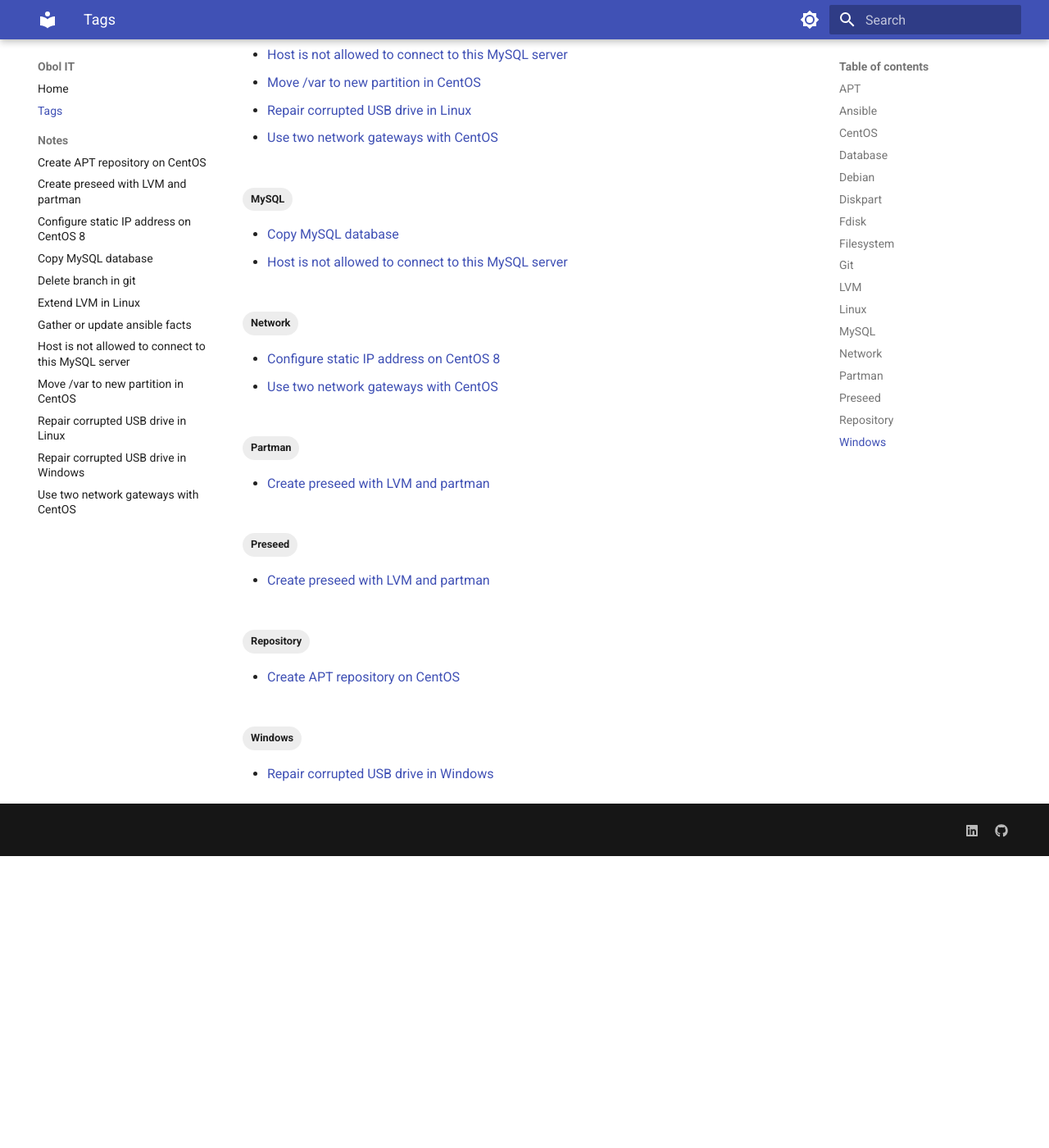
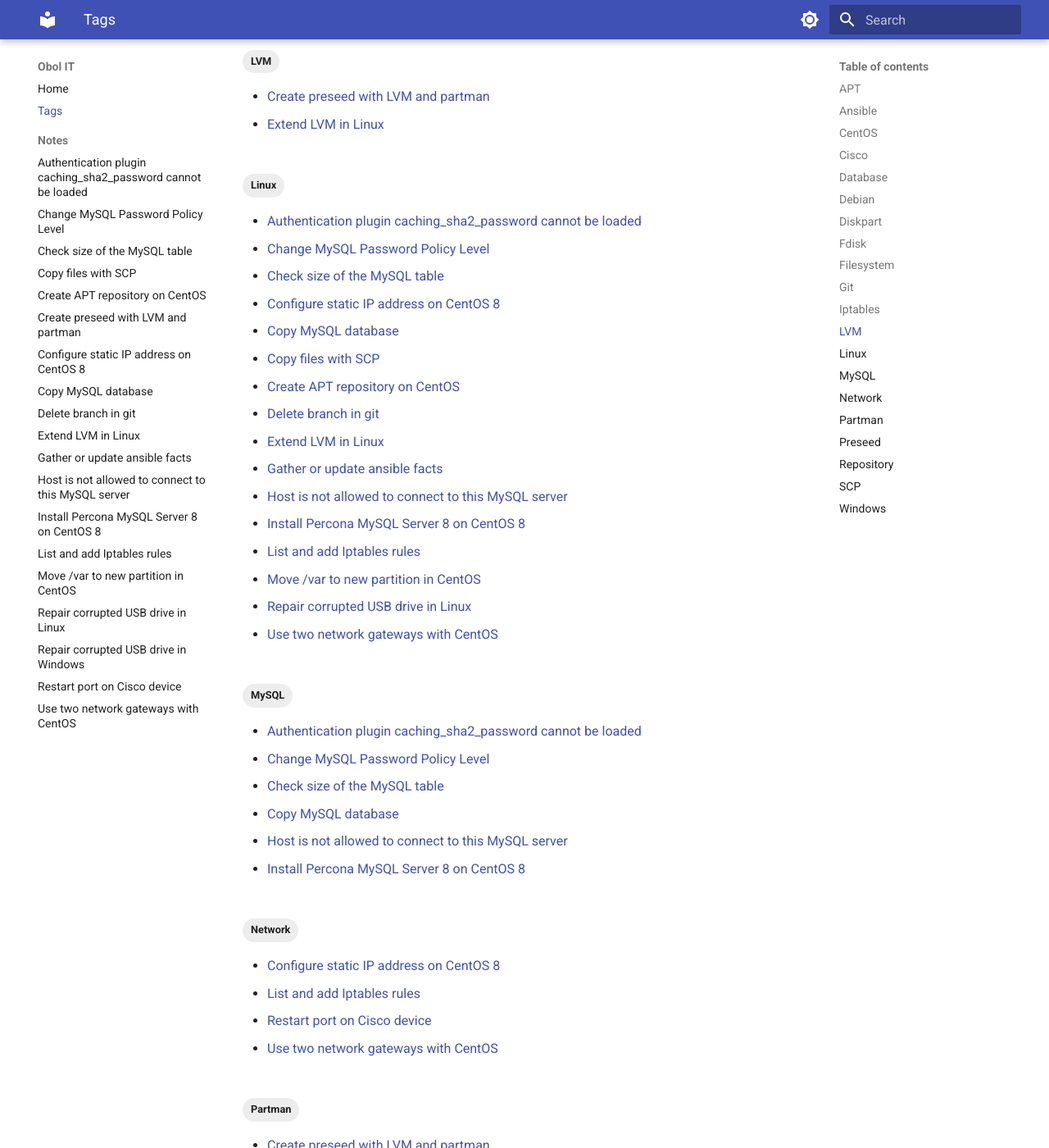
Before and after one commit to obol89/obol89.github.io, an MkDocs documentation site: the page built from docs/tags.md, in a window 1280 px wide and 1400 px high, scrolled down 1827 px. Shown: the whole window at 82% size. Built offline with MkDocs 1.6.1 and Material for MkDocs 9.7.7, drawn with Linux system fonts in a browser that asks for light colours; before the commit the page ends 2871 px from its top, so only the background shows below that; some of the changed text lies outside the part shown.

Commit message:
new posts

````diff
--- /dev/null
+++ b/docs/posts/cisco_port_restart.md
@@ -0,0 +1,54 @@
+---
+hide:
+    - footer
+tags:
+    - Cisco
+    - Network
+---
+
+# How to bring the port up from the flapping state on Cisco?
+
+If you have issues with port on your Cisco switch you need to use these commands:
+With this command you will be able to locate flapping port:
+
+``` bash
+sh int status
+```
+
+Go to the configuration state:
+
+``` bash
+conf t
+```
+
+Let's use `eth1/6` as an example.
+
+``` bash
+int eth1/6
+```
+
+Switch off and switch on the port:
+
+``` bash
+shut
+```
+
+``` bash
+no shut
+```
+
+We need to `exit` twice:
+
+``` bash
+exit
+```
+
+``` bash
+exit
+```
+
+And save our config:
+
+``` bash
+wr
+```
--- /dev/null
+++ b/docs/posts/install_percona_mysql8.md
@@ -0,0 +1,65 @@
+---
+hide:
+    - footer
+tags:
+    - MySQL
+    - Database
+    - Linux
+---
+# How To Install Percona MySQL Server 8 on CentOS 8 / RHEL 8
+
+Just to be sure if your system is up to date:
+
+``` bash
+sudo yum -y update
+```
+
+## Add Percona YUM repository
+
+``` bash
+sudo yum install https://repo.percona.com/yum/percona-release-latest.noarch.rpm
+```
+
+## Enable repository for MySQL 8.0
+
+``` bash
+sudo percona-release setup ps80
+```
+
+You will be asked to disable RHEL 8 module for MysQL. Allow that.
+
+## Install Percona Server for MySQL 8.0
+
+``` bash
+sudo yum install percona-server-server percona-toolkit
+```
+
+``` bash
+sudo percona-release enable-only tools release
+```
+
+``` bash
+sudo yum install percona-xtrabackup-80
+```
+
+## Start and secure Percona MySQL Server
+
+``` bash
+sudo systemctl enable mysqld
+```
+
+``` bash
+sudo systemctl start mysqld
+```
+
+## Find generated root temporary password
+
+``` bash
+sudo grep "temporary password" /var/log/mysqld.log
+```
+
+After that you can start MySQL installation:
+
+``` bash
+mysql_secure_installation
+```
--- /dev/null
+++ b/docs/posts/iptables_basics.md
@@ -0,0 +1,26 @@
+---
+hide:
+    - footer
+tags:
+    - Iptables
+    - Network
+    - Linux
+---
+# Useful iptables commands
+
+## Show iptables with line numbers
+
+``` bash
+iptables -nL --line-numbers
+```
+
+`-n` – Numeric output. IP addresses and port numbers will be printed in numeric format.
+`-L` – List all rules in the selected chain. If no chain is selected, all chains are listed.
+
+## Insert (add) rule in the specific place in iptables as it works descending
+
+``` bash
+sudo iptables -I INPUT 9 -i eth0 -d 192.168.1.254 -j ACCEPT -m comment --comment "my new comment"
+```
+
+Number “9” in the example above stands for this rule will be inserted on the ninth place in iptables.
--- /dev/null
+++ b/docs/posts/mysql8_caching_sha2_pass.md
@@ -0,0 +1,17 @@
+---
+hide:
+    - footer
+tags:
+    - MySQL
+    - Database
+    - Linux
+---
+# MySQL 8 – Authentication plugin ‘caching_sha2_password’ cannot be loaded
+
+This is an issue on MySQL 8 that changed the default authentication method and mysql client doesn’t understand it.
+If you want to use MySQL 8 you should set it up using the native password authentication method.
+To do that you need to use the following command in your MySQL instance:
+
+``` bash
+ALTER USER 'username'@'ip_address' IDENTIFIED WITH mysql_native_password BY 'password';
+```
--- /dev/null
+++ b/docs/posts/mysql_password_policy.md
@@ -0,0 +1,56 @@
+---
+hide:
+    - footer
+tags:
+    - MySQL
+    - Database
+    - Linux
+---
+# How to change MySQL Password Policy Level
+
+The latest MySQL servers come with a validate password plugin. This plugin configures a password policy to make server MySQL more secure.
+
+While changing the password, I got the error:
+`ERROR 1819 (HY000): Your password does not satisfy the current policy requirements.`
+
+Follow the below tutorial to change password policy level for MySQL.
+
+To change the default password policy level, we can change the settings at runtime using the command line or in the config file (`my.cnf` or `mysqld.cnf`) permanently.
+
+Login to MySQL command prompt and execute the below query to view current settings of `validate_password`.
+
+``` bash
+mysql> SHOW VARIABLES LIKE 'validate_password%';
+```
+
+``` bash
++--------------------------------------+--------+
+| Variable_name                        | Value  |
++--------------------------------------+--------+
+| validate_password.check_user_name    | OFF    |
+| validate_password.dictionary_file    |        |
+| validate_password.length             | 8      |
+| validate_password.mixed_case_count   | 1      |
+| validate_password.number_count       | 1      |
+| validate_password.policy             | MEDIUM |
+| validate_password.special_char_count | 1      |
++--------------------------------------+--------+
+7 rows in set (0.06 sec)
+```
+
+The default level is `MEDIUM`, we can change it to `LOW` by using the below query. The `LOW` level required only the password’s length to min 8 characters.
+
+``` bash
+mysql> SET GLOBAL validate_password.policy=LOW;
+```
+
+``` bash
+Query OK, 0 rows affected (0.02 sec)
+```
+
+To make this setting permanent edit MySQL configuration (`my.cnf`) file and add below settings.
+
+``` bash
+[mysqld]
+validate_password.policy=LOW
+```
--- /dev/null
+++ b/docs/posts/mysql_table_size.md
@@ -0,0 +1,87 @@
+---
+hide:
+    - footer
+tags:
+    - MySQL
+    - Database
+    - Linux
+---
+# How to get the size of a table in MySQL
+
+As can see in the official documentation, the `INFORMATION_SCHEMA`.`TABLES` table contains around 20 columns, but for the purpose of determining the amount of disk space used by tables, we’ll focus on two columns in particular: `DATA_LENGTH` and `INDEX_LENGTH`.
+
+* `DATA_LENGTH` is the length (or size) of all data in the table (in bytes).
+* `INDEX_LENGTH` is the length (or size) of the index file for the table (also in bytes).
+
+Armed with this information, we can execute a query that will list all tables in a specific database along with the disk space (size) of each. We can even get a bit fancier and convert the normal size values from bytes into something more useful and understandable to most people like megabytes.
+
+``` bash
+SELECT
+  TABLE_NAME AS `Table`,
+  ROUND((DATA_LENGTH + INDEX_LENGTH) / 1024 / 1024) AS `Size (MB)`
+FROM
+  information_schema.TABLES
+WHERE
+  TABLE_SCHEMA = "bookstore"
+ORDER BY
+  (DATA_LENGTH + INDEX_LENGTH)
+DESC;
+```
+
+Version to copy:
+
+``` bash
+SELECT TABLE_NAME AS `Table`, ROUND((DATA_LENGTH + INDEX_LENGTH) /
+ 1024 / 1024) AS `Size (MB)` FROM information_schema.TABLES WHERE
+TABLE_SCHEMA = "bookstore" ORDER BY (DATA_LENGTH + INDEX_LENGTH) DESC;
+```
+
+In this example using the bookstore database, we’re combining the `DATA_LENGTH` and `INDEX_LENGTH` as bytes, then dividing it by 1024 twice to convert into kilobytes and then megabytes. Our result set will look something like this:
+
+``` bash
++----------------------------------+-----------+
+| Table                            | Size (MB) |
++----------------------------------+-----------+
+| book                             |       267 |
+| author                           |        39 |
+| post                             |        27 |
+| cache                            |        24 |
+...
+```
+
+If you don’t care about all tables in the database and only want the size of a particular table, you can simply add `AND TABLE_NAME = “your_table_name”` to the `WHERE` clause. Here we only want information about the book table:
+
+``` bash
+SELECT
+  TABLE_NAME AS `Table`,
+  ROUND((DATA_LENGTH + INDEX_LENGTH) / 1024 / 1024) AS `Size (MB)`
+FROM
+  information_schema.TABLES
+WHERE
+    TABLE_SCHEMA = "bookstore"
+  AND
+    TABLE_NAME = "book"
+ORDER BY
+  (DATA_LENGTH + INDEX_LENGTH)
+DESC;
+```
+
+Version to copy:
+
+``` bash
+SELECT TABLE_NAME AS `Table`, ROUND((DATA_LENGTH + INDEX_LENGTH) /
+ 1024 / 1024) AS `Size (MB)` FROM information_schema.TABLES WHERE
+TABLE_SCHEMA = "bookstore" AND TABLE_NAME = "book" ORDER BY (DATA_LENGTH
+ + INDEX_LENGTH) DESC;
+```
+
+The results, as expected, are now:
+
+``` bash
++-------+-----------+
+| Table | Size (MB) |
++-------+-----------+
+| book  |       267 |
++-------+-----------+
+1 row in set (0.00 sec)
+```
--- /dev/null
+++ b/docs/posts/scp_transfer.md
@@ -0,0 +1,41 @@
+---
+hide:
+    - footer
+tags:
+    - Filesystem
+    - SCP
+    - Linux
+---
+# How to use SCP command to transfer files
+
+SCP (secure copy) is a command-line utility that allows you to securely copy files and directories between two locations.
+
+SCP command syntax
+
+``` bash
+scp [-346BCpqrTv] [-c cipher] [-F ssh_config] [-i identity_file] [-J destination] [-l limit] [-o ssh_option] [-P port] [-S program] source ... target
+```
+
+Every option is explained in manual that you can reach using command:
+
+``` bash
+man scp
+```
+
+Copy Files and Directories between two systems with SCP
+
+``` bash
+scp file.txt username@ip_address:/remote/directory
+```
+
+If SSH on the remote host is listening on a port other than default 22 then you can specify port using the `-P` parameter:
+
+``` bash
+scp -P 2232 file.txt username@ip_address:/remote/directory
+```
+
+To copy directory you need to use `-r` parameter, that means recursive:
+
+``` bash
+scp -r /local/directory username@ip_address:/remote/directory
+```
--- a/mkdocs.yml
+++ b/mkdocs.yml
@@ -3,6 +3,10 @@
   - Home: index.md
   - Tags: tags.md
   - 'Notes':
+    - Authentication plugin caching_sha2_password cannot be loaded: posts/mysql8_caching_sha2_pass.md
+    - Change MySQL Password Policy Level: posts/mysql_password_policy.md
+    - Check size of the MySQL table: posts/mysql_table_size.md
+    - Copy files with SCP: posts/scp_transfer.md
     - Create APT repository on CentOS: posts/apt_repo_centos.md
     - Create preseed with LVM and partman: posts/partman_lvm_preseed.md
     - Configure static IP address on CentOS 8: posts/static_ip_centos8.md
@@ -11,9 +15,12 @@
     - Extend LVM in Linux: posts/extend_lvm_linux.md
     - Gather or update ansible facts: posts/gather_ansible_facts.md
     - Host is not allowed to connect to this MySQL server: posts/host_not_allowed_connect_mysql.md
+    - Install Percona MySQL Server 8 on CentOS 8: posts/install_percona_mysql8.md
+    - List and add Iptables rules: posts/iptables_basics.md
     - Move /var to new partition in CentOS: posts/var_to_new_partition.md
     - Repair corrupted USB drive in Linux: posts/repair_corrupted_usb_drive.md
     - Repair corrupted USB drive in Windows: posts/repair_corrupted_usb_drive_win.md
+    - Restart port on Cisco device: posts/cisco_port_restart.md
     - Use two network gateways with CentOS: posts/two_gateways_centos.md
 theme:
   name: material
````
Also changed, not shown: README.md (+4 -0 lines).
